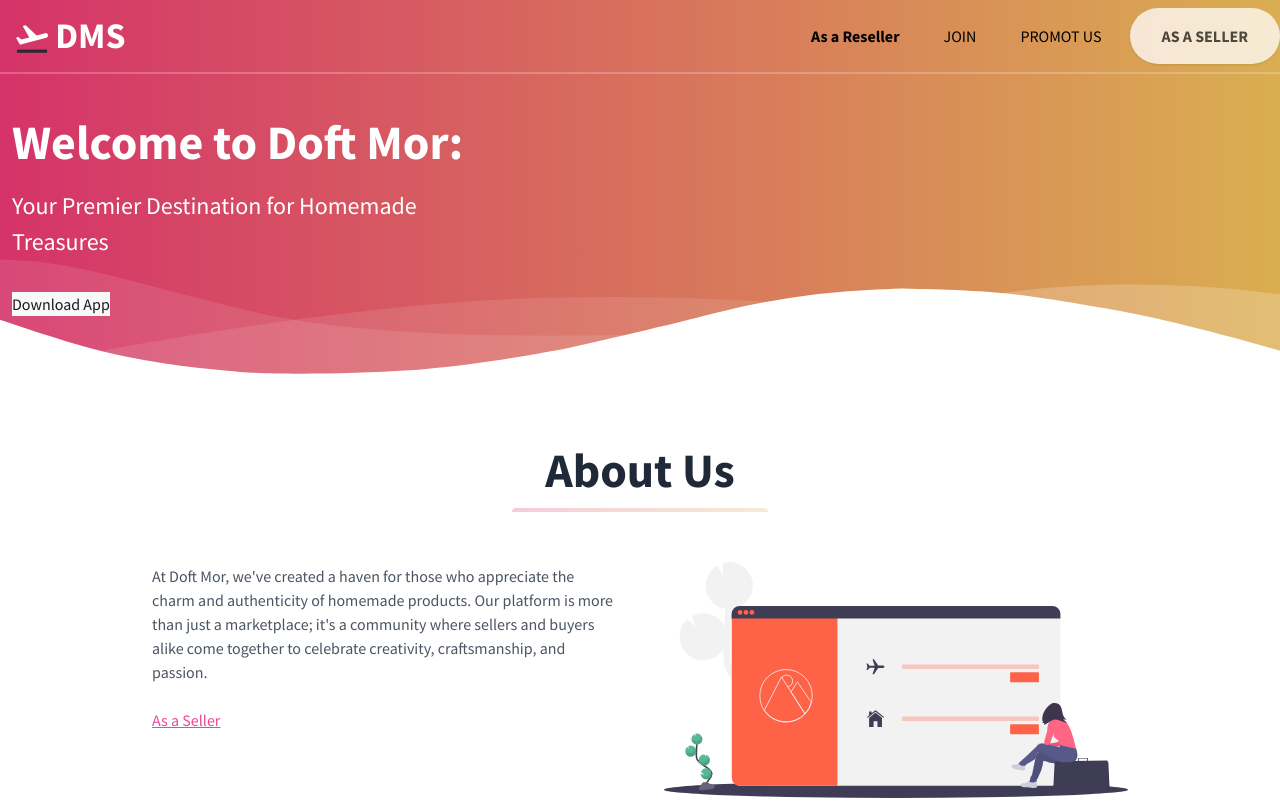
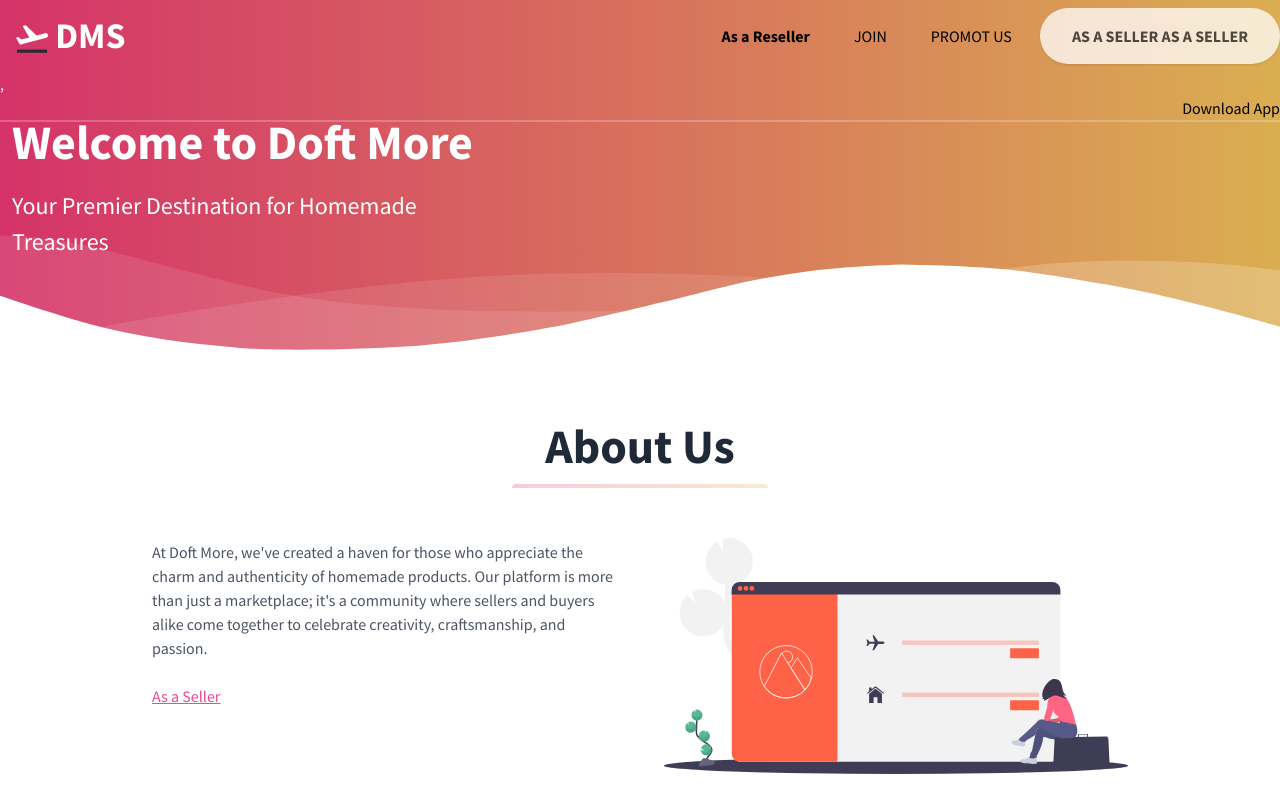
Before and after one commit to adilali097/DMSPLATFORM, a plain HTML site: page index.html in a window 1280 px wide. Shown: the top 811 px of the page. Drawn offline with nearby package versions, Linux system fonts and the light colour scheme.

Commit message:
Update index.html

```diff
--- a/index.html
+++ b/index.html
@@ -63,11 +63,16 @@
             id="navAction"
             class="mx-auto lg:mx-0 hover:underline bg-white text-gray-800 font-bold rounded-full mt-4 lg:mt-0 py-4 px-8 shadow opacity-75 focus:outline-none focus:shadow-outline transform transition hover:scale-105 duration-300 ease-in-out"
           > <a href="sellers.html">
-
+            AS A SELLER
         </a>
         AS A SELLER
           </button>
         </div>
+      </div>
+      ,<div>
+        <div class="w-full flex-grow lg:flex lg:items-center lg:w-auto hidden mt-2 lg:mt-0 bg-white lg:bg-transparent text-black p-4 lg:p-0 z-20" id="nav-content">
+            <ul class="list-reset lg:flex justify-end flex-1 items-center">
+        <a href="https://muhammedadnanv.github.io/timer.html/">Download App</a>
       </div>
       <hr class="border-b border-gray-100 opacity-25 my-0 py-0" />
     </nav>
@@ -78,13 +83,13 @@
         <div class="flex flex-col w-full md:w-2/5 justify-center items-start text-center md:text-left">
           <p class="uppercase tracking-loose w-full"></p>
           <h1 class="my-4 text-5xl font-bold leading-tight">
-            Welcome to Doft Mor:
+            Welcome to Doft More
           </h1>
           <p class="leading-normal text-2xl mb-8">
             Your Premier Destination for Homemade Treasures
           </p>
-         <button style="background-color: rgb(247, 247, 247); color: black;">
-  <a href="wes.html">Download App</a>
+         <button style="background-color:  #d53369 0%, #daae51 100% ;">
+
 </button>
 
         </div>
@@ -127,7 +132,7 @@
 
             </h3>
             <p class="text-gray-600 mb-8">
-              At Doft Mor, we've created a haven for those who appreciate the charm and authenticity of homemade products. Our platform is more than just a marketplace; it's a community where sellers and buyers alike come together to celebrate creativity, craftsmanship, and passion.
+              At Doft More, we've created a haven for those who appreciate the charm and authenticity of homemade products. Our platform is more than just a marketplace; it's a community where sellers and buyers alike come together to celebrate creativity, craftsmanship, and passion.
               <br />
               <br />
 
```
